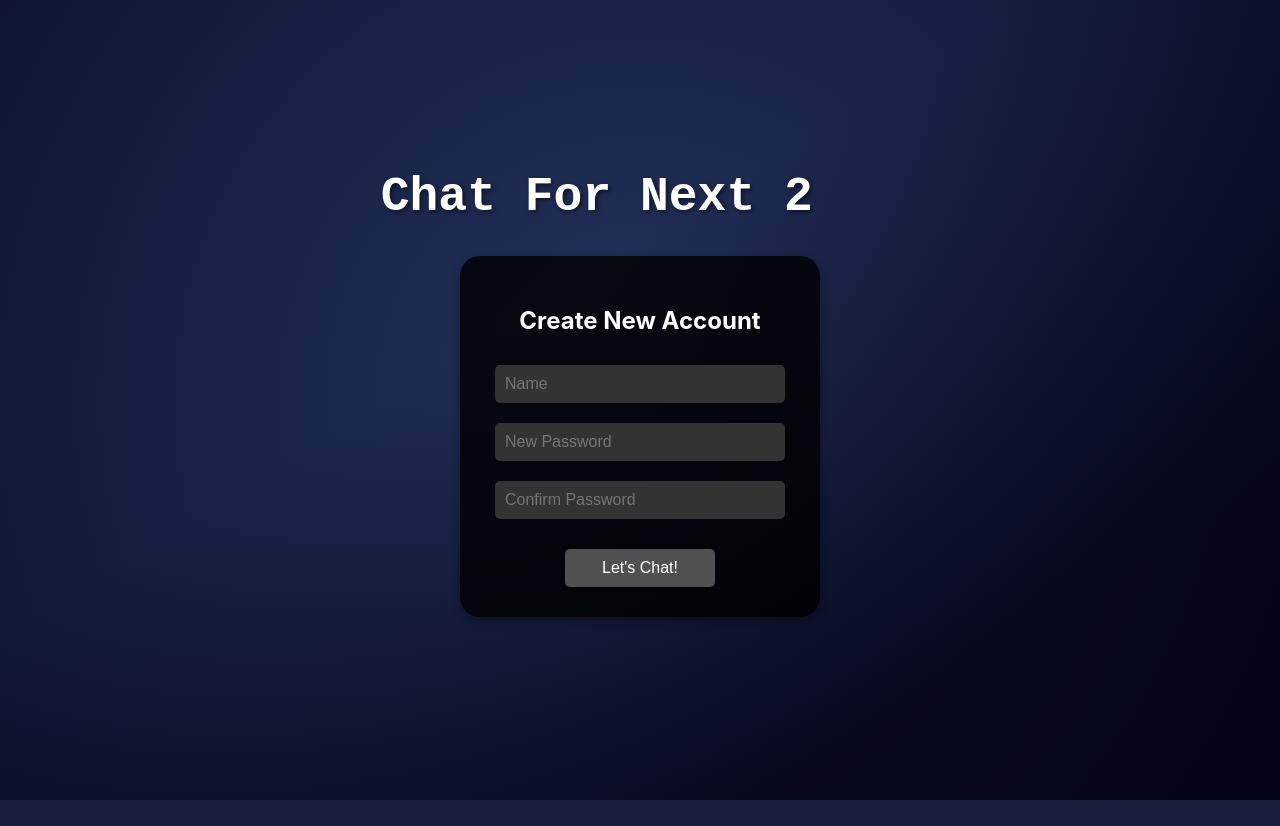
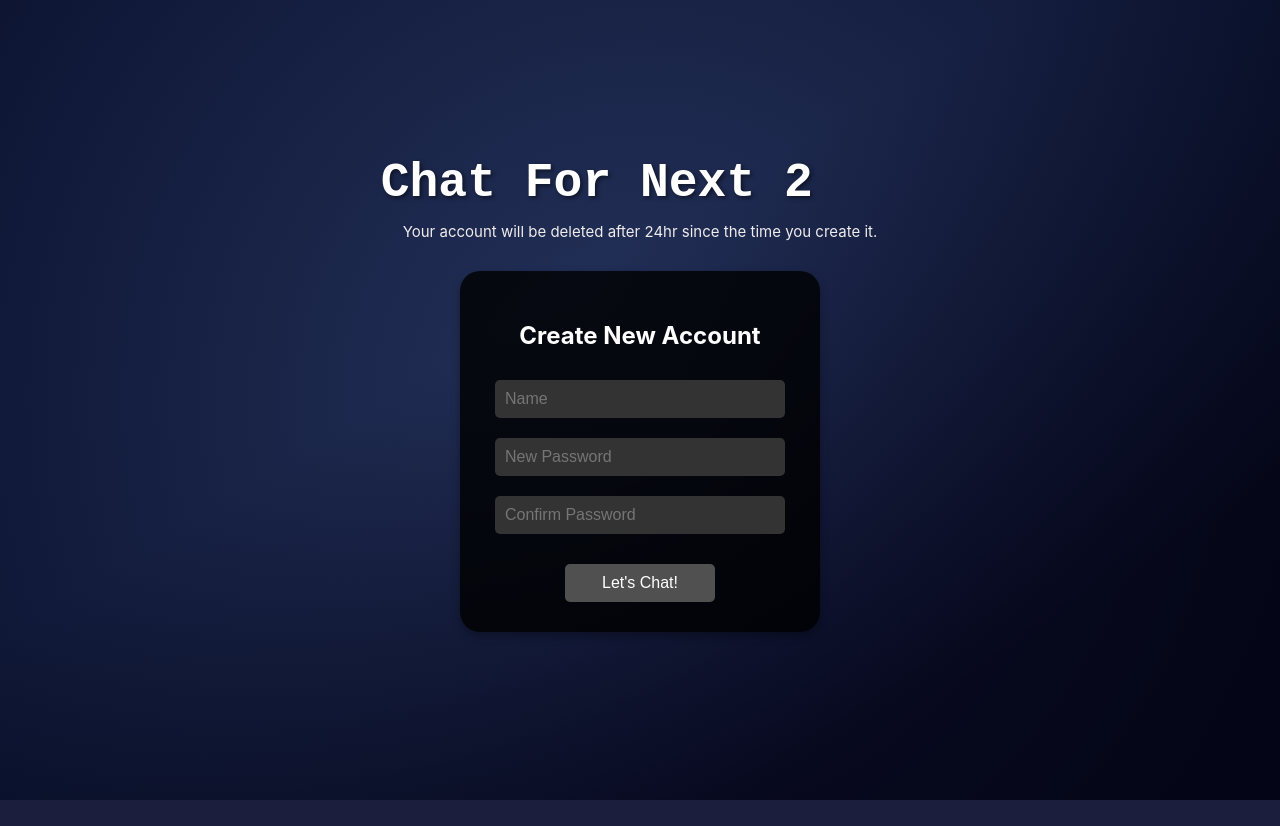
Before and after one commit to jeet0474/Chat_app, a React (Create React App) app in the folder frontend/: page /newname in a window 1280 px wide. Built offline with nearby package versions, Linux system fonts and the light colour scheme.

Commit message:
update for new account creation page

```diff
--- a/frontend/src/components/newname.jsx
+++ b/frontend/src/components/newname.jsx
@@ -110,6 +110,9 @@ const NewName = () => {
       <h1 className="title">
         Chat For Next <span className="animated-text">{typedText}</span>
       </h1>
+      <p className="info-text">
+        Your account will be deleted after 24hr since the time you create it.
+      </p>
       <div className="login-box">
         <h2>Create New Account</h2>
         <form onSubmit={handleSubmit}>
```
